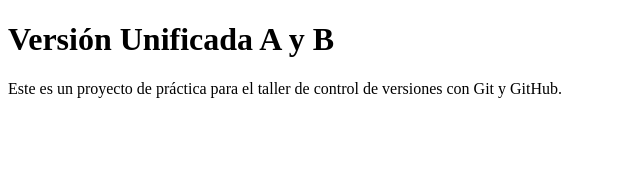
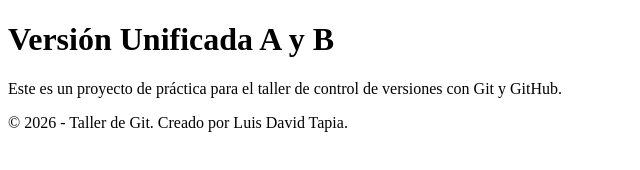
Before and after one commit to LuisTapia947/taller-git-luis-david-tapia, a plain HTML site: page index.html in a window 1280 px wide. Shown: the whole page, without its empty margins (0-640 px from the left). Drawn offline with Linux system fonts and the light colour scheme.

Commit message:
feat: agrega pie de pagina institucional

```diff
--- a/index.html
+++ b/index.html
@@ -7,5 +7,8 @@
 <body>
 <h1>Versión Unificada A y B</h1>
     <p>Este es un proyecto de práctica para el taller de control de versiones con Git y GitHub.</p>
+<footer>
+    <p>&copy; 2026 - Taller de Git. Creado por Luis David Tapia.</p>
+</footer>
 </body>
 </html>
```
